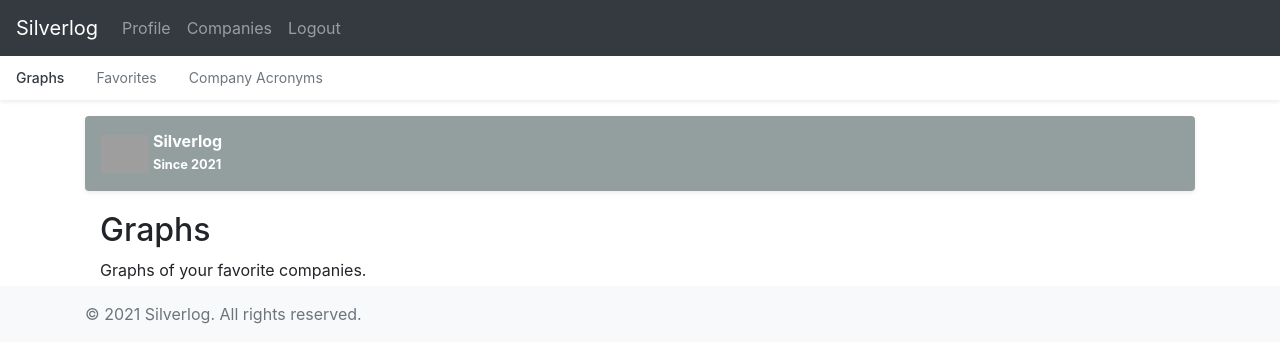
After one commit to RimveBiceps/silverlog, a Django app: page /graphs in a window 1280 px wide. The commit adds this page. Shown: the top 363 px of the page. Run offline with Django 3.2, Linux system fonts and the light colour scheme; the visitor is signed in with stand-in values (Sample User, id 1); some libraries are stand-ins or nearby versions; grey boxes are pictures that could not be loaded.

Commit message:
[ADD] Graphs page

```diff
--- /dev/null
+++ b/alphavantage_api/templates/alphavantage_api/graphs.html
@@ -0,0 +1,9 @@
+{% extends "main/base.html" %}
+
+{% block content_online %}
+<div class="container py-1">
+  <h2>Graphs</h2>
+  Graphs of your favorite companies.
+</div>
+
+{% endblock %}s
--- a/alphavantage_api/urls.py
+++ b/alphavantage_api/urls.py
@@ -8,5 +8,5 @@
     path("company_acronyms", views.handle_company_acronym, name="company_acronyms"),
     path('favorite/', views.fav_company),  # IP:PORT/company_symbol your post api to save favorite companies
     path("favorite_companies", views.handle_favorite_companies, name="favorite_companies"),
-
+    path("graphs", views.handle_graphs, name="graphs"),
 ]
--- a/alphavantage_api/views.py
+++ b/alphavantage_api/views.py
@@ -85,3 +85,8 @@
     context['fav_comp'] = fav_companies_list
 
     return render(request=request, template_name="alphavantage_api/favorite_companies.html", context=context)
+
+@login_required
+def handle_graphs(request):
+    print('test')
+    return render(request=request, template_name="alphavantage_api/graphs.html")
--- a/main/templates/main/navbar.html
+++ b/main/templates/main/navbar.html
@@ -36,7 +36,7 @@
 
 <div class="nav-scroller bg--body shadow-sm">
     <nav class="nav nav-underline" aria-label="Secondary navigation">
-        <a class="nav-link active" aria-current="page" href="#">Graphs</a>
+        <a class="nav-link active" aria-current="page" href="/graphs">Graphs</a>
         <a class="nav-link" href="/favorite_companies">Favorites</a>
         <a class="nav-link" href="/company_acronyms">Company Acronyms</a>
     </nav>
```
